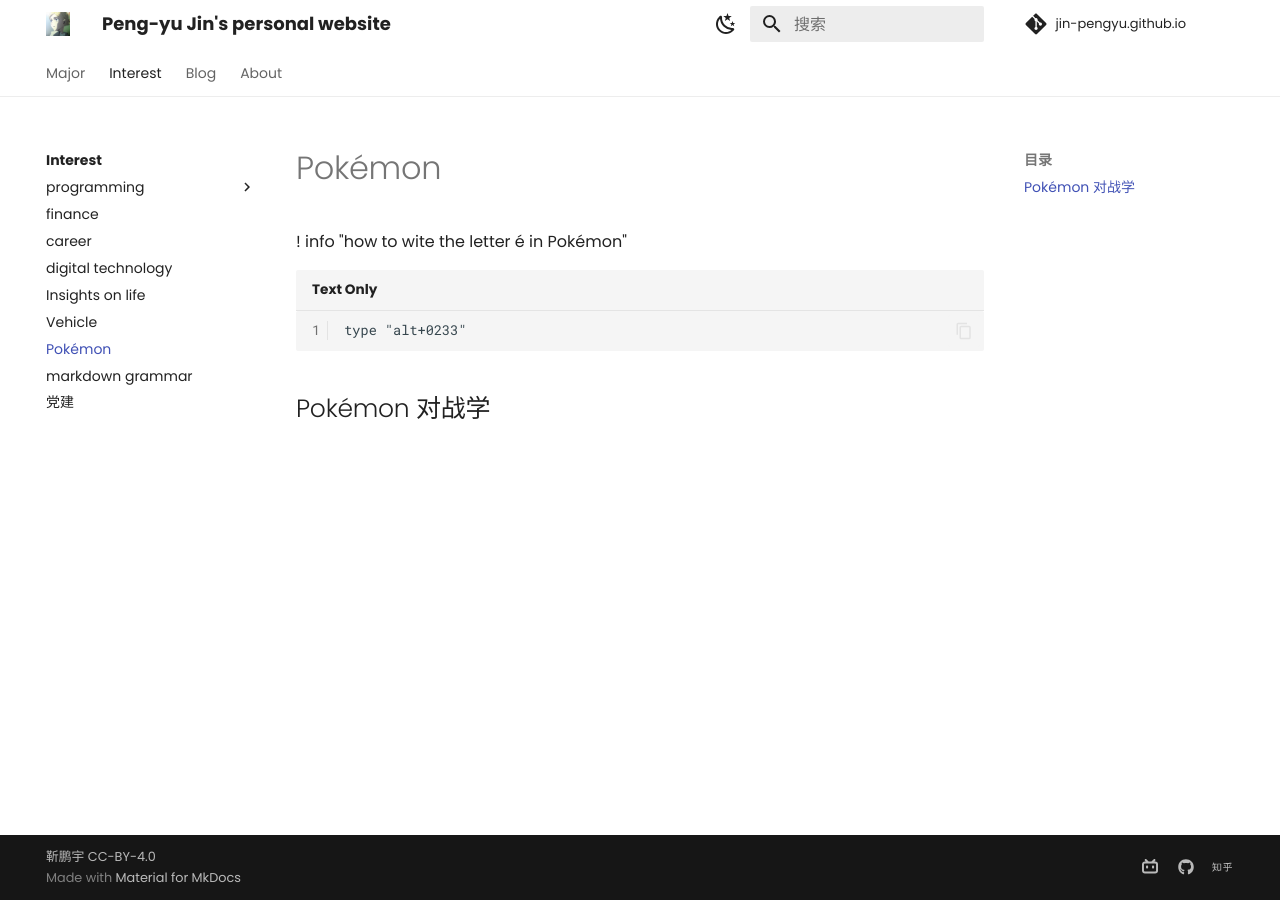
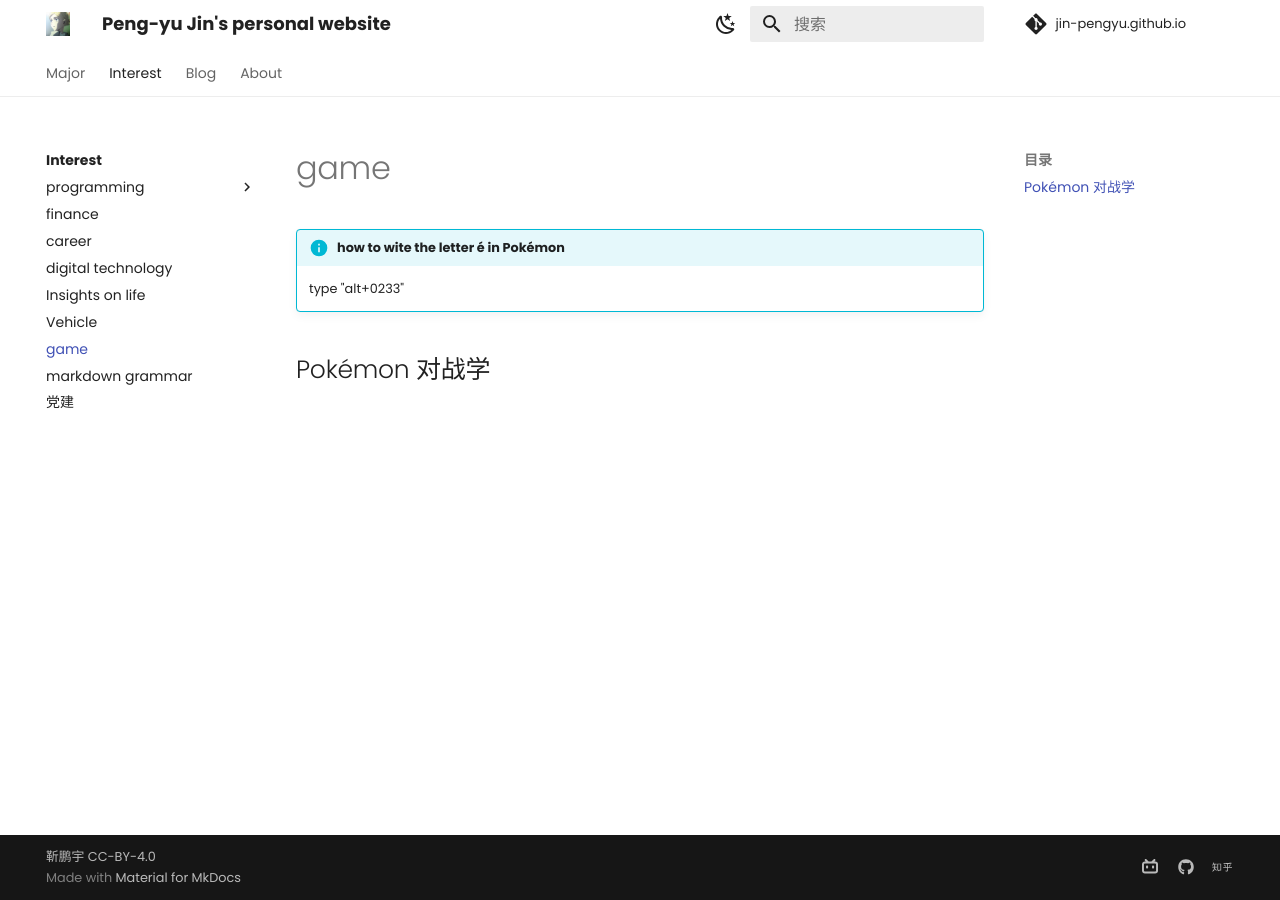
Before and after one commit to Pengyu-Jin/Pengyu-Jin.github.io, an MkDocs documentation site: the page built from docs/interest/game/pokemon.md, in a window 1280 px wide. Built offline with MkDocs 1.6.1 and Material for MkDocs 9.7.7, drawn with Linux system fonts in a browser that asks for light colours; comment, search, counter and statistics services are not loaded.

Commit message:
20240902-a

```diff
--- a/docs/interest/game/pokemon.md
+++ b/docs/interest/game/pokemon.md
@@ -1,5 +1,5 @@
 
-! info "how to wite the letter é in Pokémon"
+!!! info "how to wite the letter é in Pokémon"
 
     type "alt+0233"
 
--- a/mkdocs.yml
+++ b/mkdocs.yml
@@ -32,7 +32,7 @@
       - digital technology: interest/digital technology/image.md
       - Insights on life: interest/LifeRoad/liferoad.md
       - Vehicle: interest/Vehicle/Vehicle_infor.md
-      - Pokémon: interest/game/pokemon.md
+      - game: interest/game/pokemon.md
       - markdown grammar: interest/markdown/markdown.md
       - 党建: interest/party building/info.md
 
```
Also changed, not shown: docs/about/personal profile/cv.md (line endings or trailing spaces).
